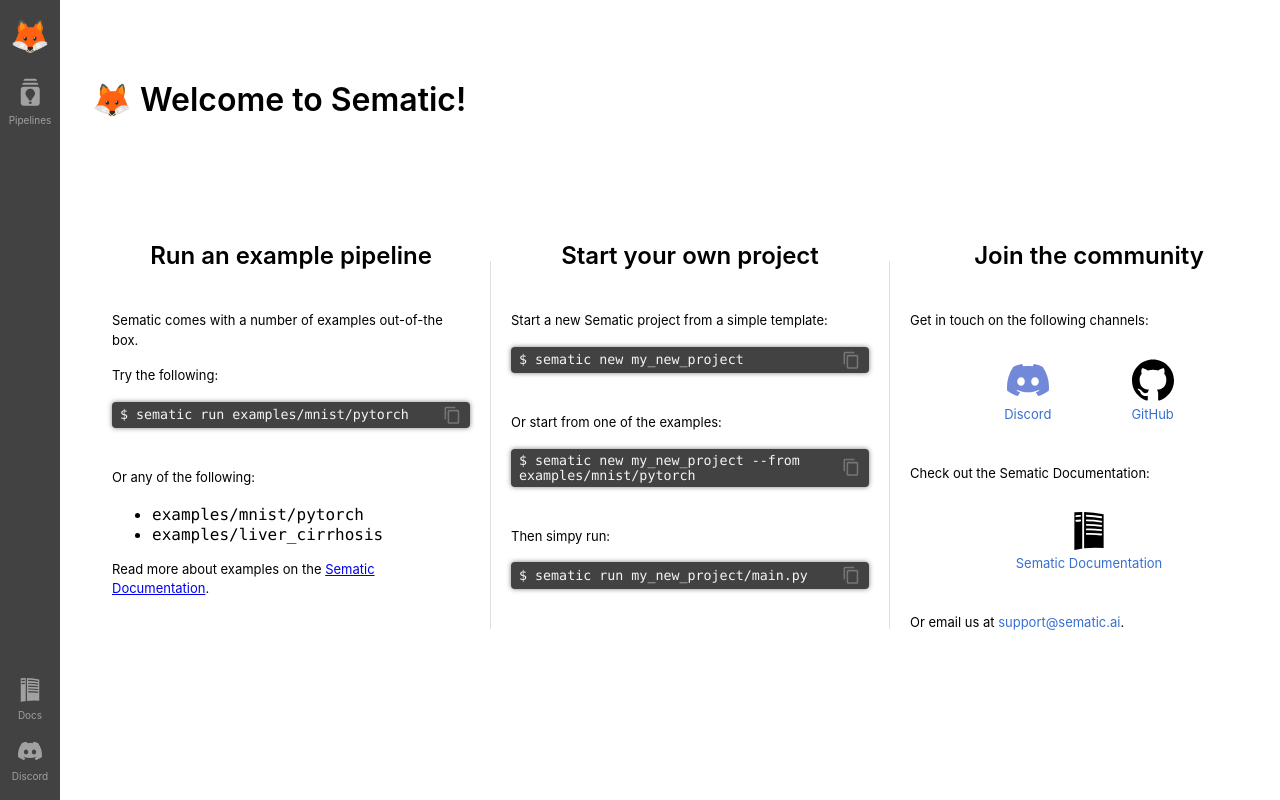
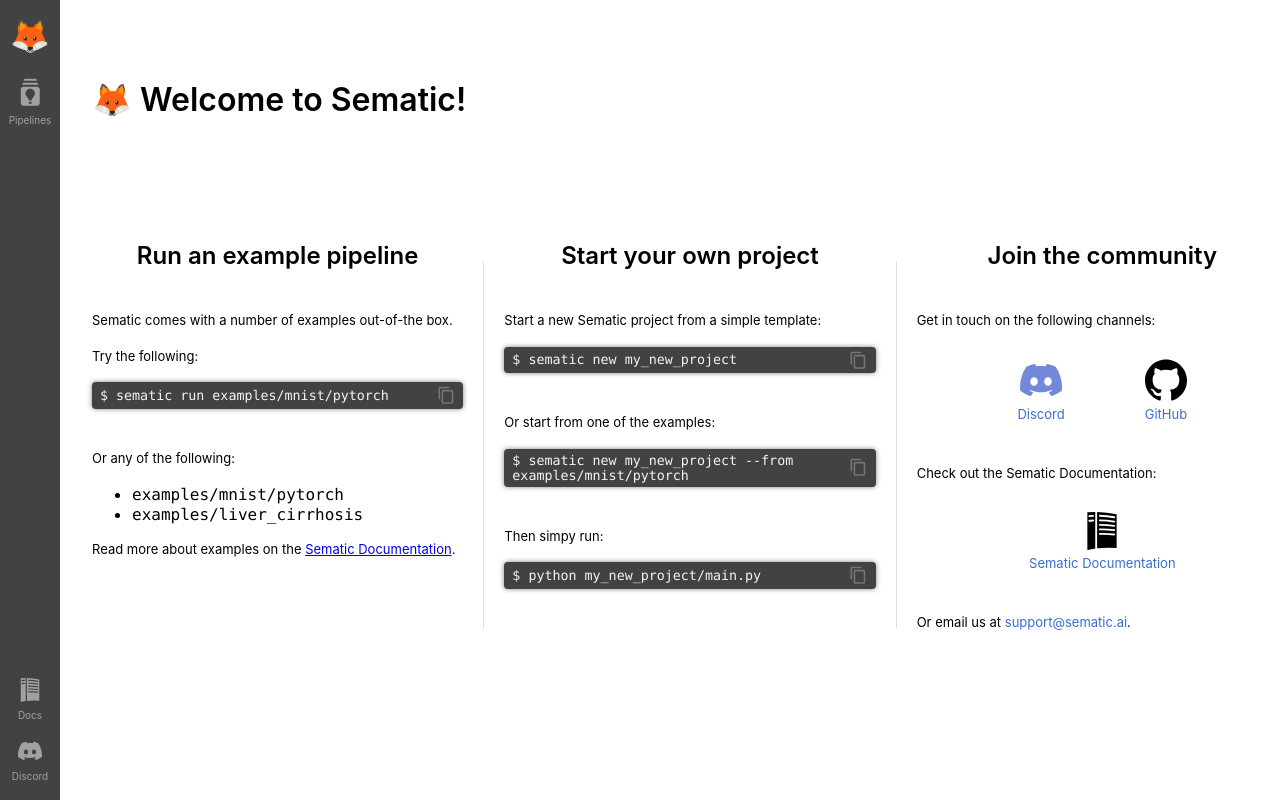
Before and after one commit to sematic-ai/sematic, a React (Create React App) app in the folder sematic/ui/: page / in a window 1280 px wide. Built offline with nearby package versions, Linux system fonts and the light colour scheme; no server answers; what javascript-time-ago, react-plotly.js would draw is missing.

Commit message:
home page

```diff
--- a/sematic/ui/src/Home.tsx
+++ b/sematic/ui/src/Home.tsx
@@ -90,7 +90,7 @@ export default function Home() {
       <Typography variant="h1">🦊 Welcome to Sematic!</Typography>
       <Box sx={{ my: 15, minHeight: "1px" }}>{prompt}</Box>
       <Grid container>
-        <Grid item xs sx={{ px: 5 }}>
+        <Grid item xs sx={{ pr: 5 }}>
           <Typography variant="h3" sx={{ textAlign: "center" }}>
             Run an example pipeline
           </Typography>
@@ -137,11 +137,11 @@ export default function Home() {
           <Typography paragraph sx={{ mt: 10 }}>
             Then simpy run:
           </Typography>
-          <ShellCommand command={"sematic run my_new_project/main.py"} />
+          <ShellCommand command={"python my_new_project/main.py"} />
         </Grid>
         <Divider orientation="vertical" flexItem sx={{ my: 5 }} />
 
-        <Grid item xs sx={{ px: 5 }}>
+        <Grid item xs sx={{ pl: 5 }}>
           <Typography variant="h3" sx={{ textAlign: "center" }}>
             Join the community
           </Typography>
```
